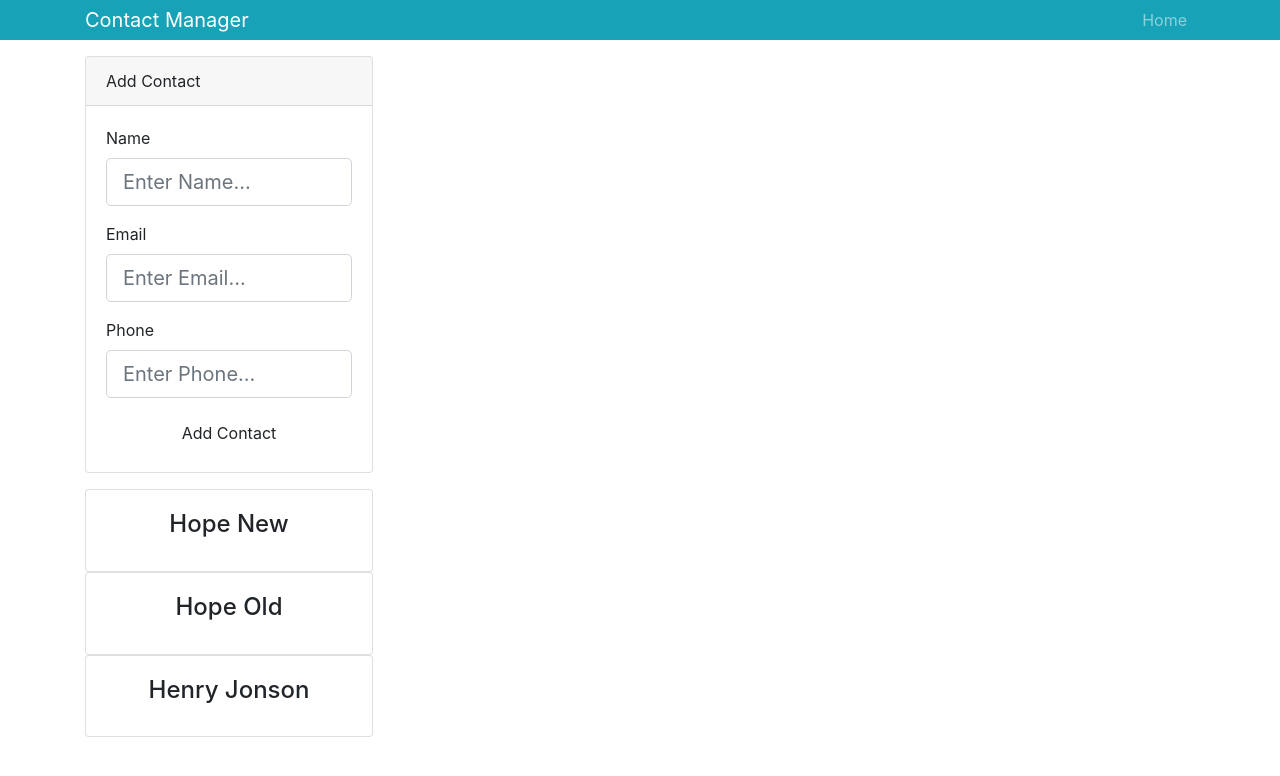
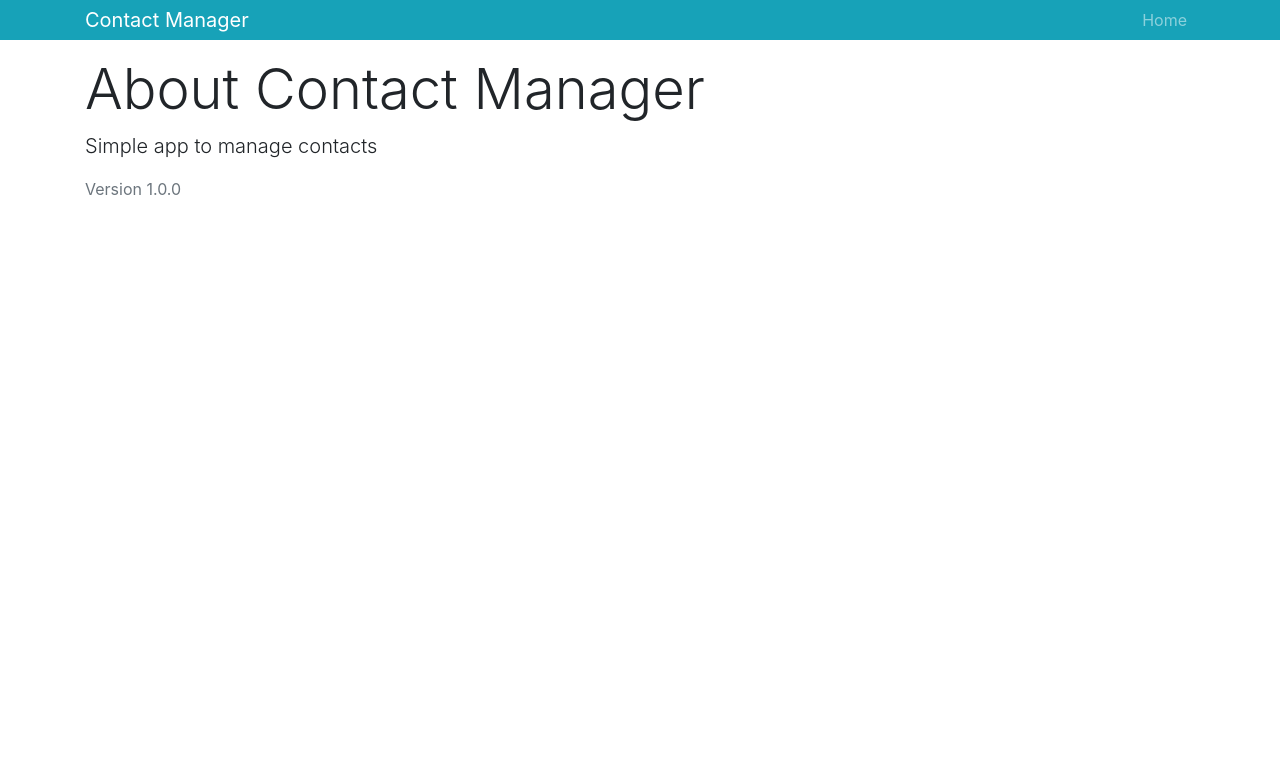
Before and after one commit to Magvin/ContactManagerReact, a React (Create React App) app: page /about in a window 1280 px wide. Shown: the top 776 px of the page. Built offline with nearby package versions, Linux system fonts and the light colour scheme; the HTML template or start-up script is replaced by a standard one.

Commit message:
Bringing React Router

```diff
--- a/package.json
+++ b/package.json
@@ -9,6 +9,7 @@
     "classnames": "^2.2.6",
     "react": "^16.4.2",
     "react-dom": "^16.4.2",
+    "react-router-dom": "^4.3.1",
     "react-scripts": "1.1.5",
     "uuid": "^3.3.2"
   },
--- a/src/App.js
+++ b/src/App.js
@@ -1,7 +1,9 @@
 import React, { Component } from "react";
+import { BrowserRouter as Router, Route, Switch } from "react-router-dom";
 import "./App.css";
 import Contacts from "./components/contacts/Contacts";
 import Header from "./components/layout/Header";
+import About from "./components/pages/About";
 import AddContact from "./components/contacts/AddContact";
 import { Provider } from "./context";
 import "bootstrap/dist/css/bootstrap.min.css";
@@ -10,13 +12,18 @@
   render() {
     return (
       <Provider>
-        <div className="App">
-          <Header branding="Contact Manager" />
-          <div className="container">
-            <AddContact />
-            <Contacts />
+        <Router>
+          <div className="App">
+            <Header branding="Contact Manager" />
+            <div className="container">
+              <Switch>
+                <Route exact path="/" component={Contacts} />
+                <Route exact path="/contact/add" component={AddContact} />
+                <Route exact path="/about" component={About} />
+              </Switch>
+            </div>
           </div>
-        </div>
+        </Router>
       </Provider>
     );
   }
--- a/src/components/contacts/Contact.js
+++ b/src/components/contacts/Contact.js
@@ -24,7 +24,7 @@
         {value => {
           const { dispatch } = value;
           return (
-            <div className="card mb3" style={{ width: "18rem" }}>
+            <div className="card mb3">
               <div className="card-body">
                 <h4 className="card-title text-center">
                   {name}
--- a/src/components/contacts/Contacts.js
+++ b/src/components/contacts/Contacts.js
@@ -10,6 +10,9 @@
           const { contacts } = value;
           return (
             <React.Fragment>
+              <h1 className="display-4 mb-2 text-center">
+                <span className="text-info">Contact</span> List
+              </h1>
               {contacts.map(contact => (
                 <Contact key={contact.id} contact={contact} />
               ))}
--- /dev/null
+++ b/src/components/pages/About.js
@@ -0,0 +1,11 @@
+import React from "react";
+
+export default () => {
+  return (
+    <div>
+      <h1 className="display-4">About Contact Manager</h1>
+      <p className="lead">Simple app to manage contacts</p>
+      <p className="text-secondary">Version 1.0.0</p>
+    </div>
+  );
+};
```
Also changed, not shown: 1 other file (tests, documents, lock files or other folders).
